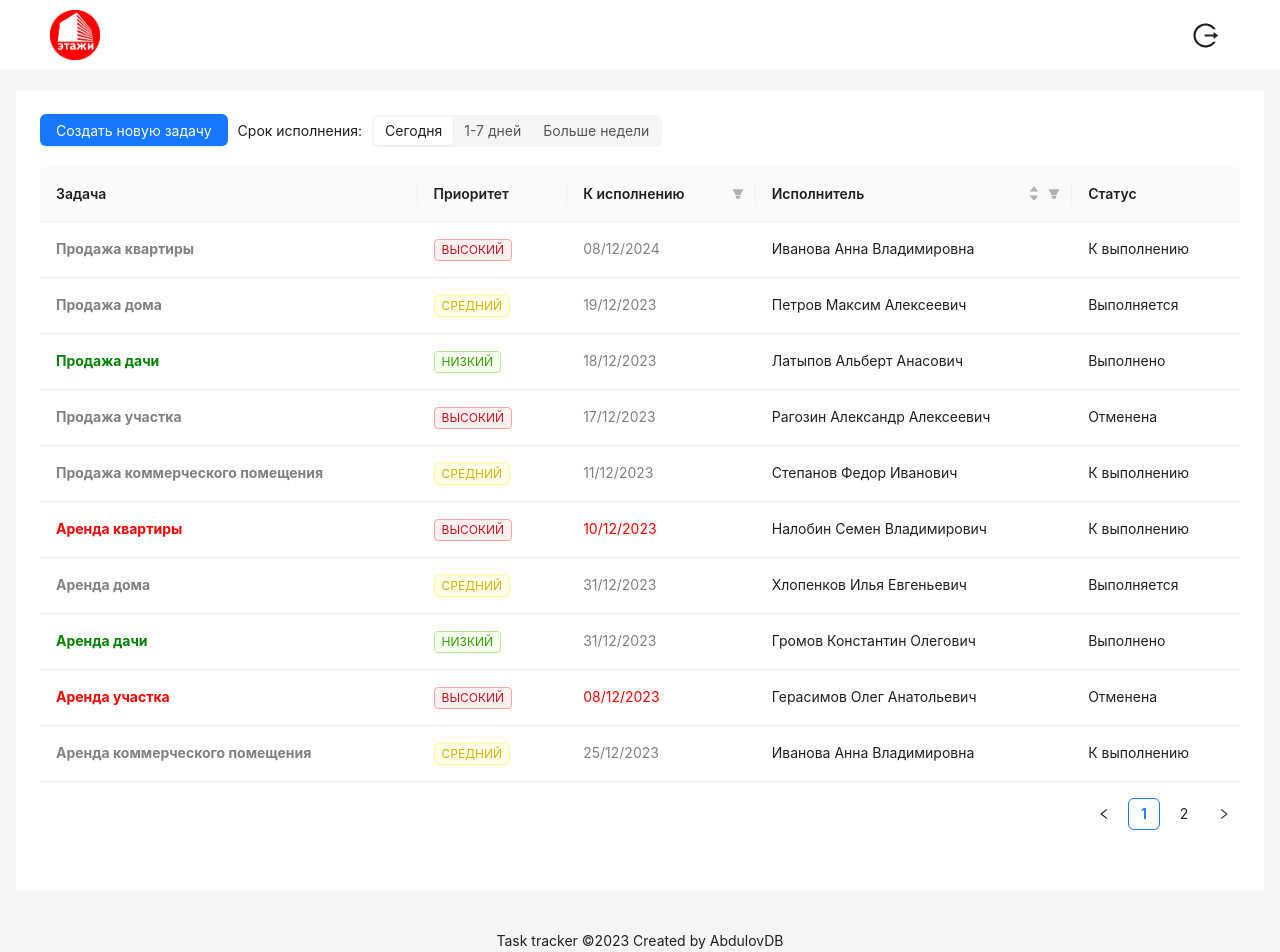
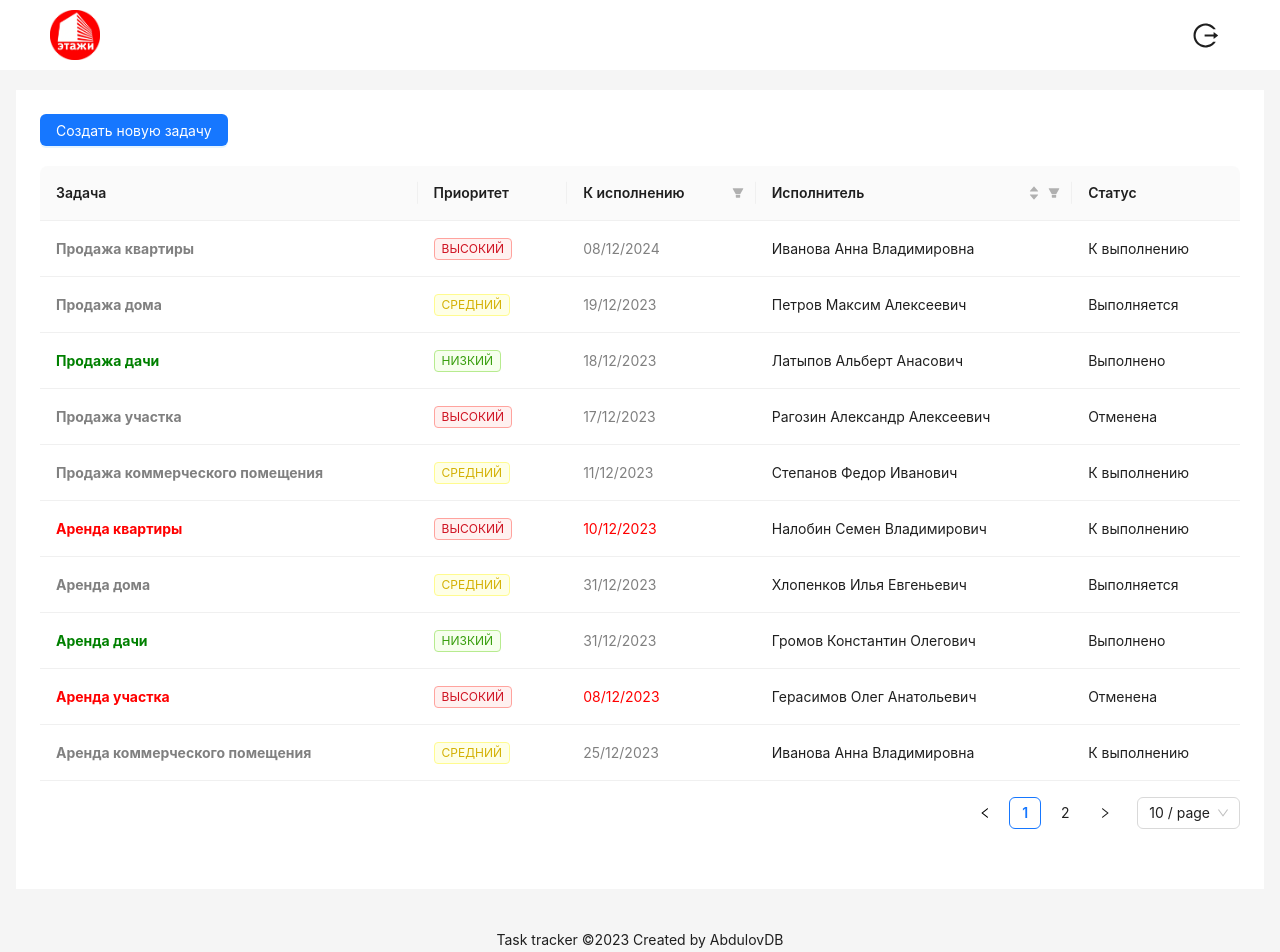
Before and after one commit to DaniilAbdulov/task_tracker, a React (Create React App) app in the folder frontend/: page /home in a window 1280 px wide. Shown: the top 952 px of the page. Built offline with nearby package versions, Linux system fonts and the light colour scheme.

Commit message:
ready for backend

```diff
--- a/frontend/src/Pages/Home.jsx
+++ b/frontend/src/Pages/Home.jsx
@@ -1,8 +1,7 @@
 import React, { useState } from "react";
-import { Button, Layout, theme } from "antd";
+import { Button, Layout, Spin, theme } from "antd";
 import { TasksTable } from "../components/TasksTable";
 import ModalWindow from "../components/ModalWindow";
-import { Segmets } from "../components/UI/Segmets";
 import { observer } from "mobx-react-lite";
 import { auth } from "../store/auth";
 import { CreateNewTaskForm } from "../components/CreateNewTaskForm";
@@ -13,6 +12,7 @@ export const Home = observer(() => {
         token: { colorBgContainer },
     } = theme.useToken();
     const [showCreateTaskModal, setShowCreateTaskModal] = useState(false);
+    const [formLoading, setFormLoading] = useState(false);
     return (
         <Content style={{ margin: "20px 16px" }}>
             <div
@@ -29,14 +29,16 @@ export const Home = observer(() => {
                 >
                     Создать новую задачу
                 </Button>
-
-                <Segmets />
+                {formLoading ? (
+                    <Spin fullscreen />
+                ) : (
                     <ModalWindow
                         visible={showCreateTaskModal}
                         setVisible={setShowCreateTaskModal}
                     >
                         <CreateNewTaskForm isNewForm={true} />
                     </ModalWindow>
+                )}
                 <TasksTable />
             </div>
         </Content>
--- a/frontend/src/components/CreateNewTaskForm.jsx
+++ b/frontend/src/components/CreateNewTaskForm.jsx
@@ -1,19 +1,19 @@
-import React from "react";
+import React, { useState } from "react";
 import { Form } from "antd";
 import { auth } from "../store/auth";
 import dayjs from "dayjs";
 import { observer } from "mobx-react-lite";
 import { formattedDate } from "../functions/formattedDate";
 import { FormFields } from "./FormComponents/FormFields";
+
 const dateFormat = "DD/MM/YYYY";
 
 export const CreateNewTaskForm = observer(({ isNewForm }) => {
+    const [loading, setLoading] = useState(false);
     const [form] = Form.useForm();
     const isDirector = auth.isDirector;
-
     const onFinish = (values) => {
         const correctDate = formattedDate(values.ends_in);
-
         const newTask = {
             title: values.title,
             description: values.description,
--- a/frontend/src/components/EditTaskForm.jsx
+++ b/frontend/src/components/EditTaskForm.jsx
@@ -1,13 +1,15 @@
-import React from "react";
+import React, { useState } from "react";
 import { Form } from "antd";
 import { auth } from "../store/auth";
 import dayjs from "dayjs";
 import { observer } from "mobx-react-lite";
 import { formattedDate } from "../functions/formattedDate";
 import { FormFields } from "./FormComponents/FormFields";
+
 const dateFormat = "DD/MM/YYYY";
 
 export const EditTaskForm = observer(({ isNewForm }) => {
+    const [loading, setLoading] = useState(true);
     const isDirector = auth.isDirector;
     const onFinish = (values) => {
         const correctDate = formattedDate(values.ends_in);
--- a/frontend/src/components/FormComponents/FormFields.jsx
+++ b/frontend/src/components/FormComponents/FormFields.jsx
@@ -1,11 +1,11 @@
-import { Form, Typography, Flex, DatePicker, Space, Input } from "antd";
+import { Form, Flex, DatePicker, Input } from "antd";
 import { SelectValues } from "./SelectValues";
 import { usersNames } from "../../data/usersNames";
 import { priorities } from "../../data/priorities";
 import { ButtonsForModalWindow } from "./ButtonsForModalWindow";
 import { StatusSteps } from "./StatusSteps";
 const dateFormat = "DD/MM/YYYY";
-const { Text } = Typography;
+
 const config = {
     rules: [
         {
--- a/frontend/src/components/TasksTable.jsx
+++ b/frontend/src/components/TasksTable.jsx
@@ -1,5 +1,5 @@
-import React, { useState } from "react";
-import { Table, Tag } from "antd";
+import React, { useEffect, useState } from "react";
+import { ConfigProvider, Spin, Table, Tag } from "antd";
 import { compareDate } from "../functions/compareData";
 import ModalWindow from "./ModalWindow";
 import { usersNames } from "../data/usersNames";
@@ -10,8 +10,12 @@ import { observer } from "mobx-react-lite";
 import { auth } from "../store/auth";
 import { EditTaskForm } from "./EditTaskForm";
 //данные для таблицы
-const data = getWorkData(tasks, users);
 export const TasksTable = observer(() => {
+    const data = getWorkData(tasks, users);
+    //получить после вызова getTasks
+    const [countTasks, setCountTasks] = useState(20);
+    const [loading, setLoading] = useState(false);
+    const [formLoading, setFormLoading] = useState(false);
     const isDirector = auth.isDirector;
     //список работников
     const filters = usersNames;
@@ -124,34 +128,50 @@ export const TasksTable = observer(() => {
             dataIndex: "status",
         },
     ];
-    const [showCreateTaskModal, setShowCreateTaskModal] = useState(false);
+    const [showModal, setShowModal] = useState(false);
 
     const handleRowClick = (record) => {
         const id = record.id;
-        setShowCreateTaskModal(true);
+        setShowModal(true);
         console.log(id);
     };
 
-    const rowProps = (record, rowIndex) => {
+    const rowProps = (record) => {
         return {
             onClick: () => handleRowClick(record),
         };
     };
+    const onPageChange = (page, pageSize) => {
+        console.log(page, pageSize);
+        //async getTasks(page,pageSize)
+    };
+    useEffect(() => {
+        //async getTasks(1,10)
+    }, []);
     return (
         <>
             <Table
+                pagination={{
+                    showSizeChanger: true,
+                    onChange: onPageChange,
+                    defaultCurrent: 1,
+                    total: countTasks,
+                    pageSizeOptions: ["10", "20", "30", "50"],
+                }}
                 rowKey="id"
                 onRow={rowProps}
                 columns={columns}
                 dataSource={data}
-                // loading={true}
+                loading={loading}
             ></Table>
-            <ModalWindow
-                visible={showCreateTaskModal}
-                setVisible={setShowCreateTaskModal}
-            >
-                <EditTaskForm isNewForm={false} />
-            </ModalWindow>
+
+            {formLoading ? (
+                <Spin fullscreen />
+            ) : (
+                <ModalWindow visible={showModal} setVisible={setShowModal}>
+                    <EditTaskForm isNewForm={false} />
+                </ModalWindow>
+            )}
         </>
     );
 });
--- a/frontend/src/components/UI/Segmets.jsx
+++ /dev/null
@@ -1,16 +0,0 @@
-import { Segmented } from "antd";
-const segmentHandler = (value) => {
-    console.log(value);
-};
-export const Segmets = () => {
-    return (
-        <>
-            <span style={{ marginLeft: "10px" }}>Срок исполнения:</span>
-            <Segmented
-                style={{ marginLeft: "10px" }}
-                options={["Сегодня", "1-7 дней", "Больше недели"]}
-                onChange={segmentHandler}
-            />
-        </>
-    );
-};
```
Lines whose indentation alone changed are shown as unchanged.
